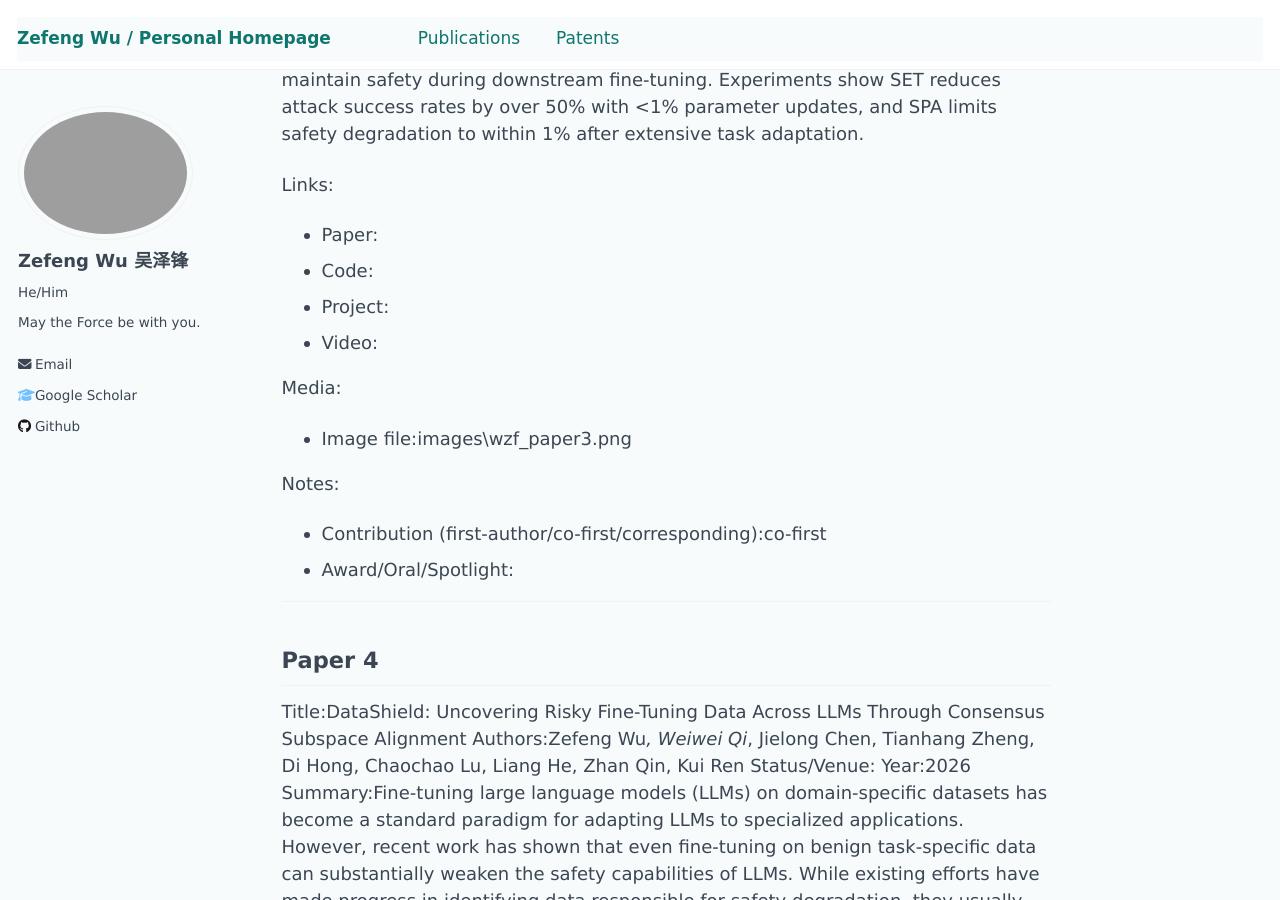
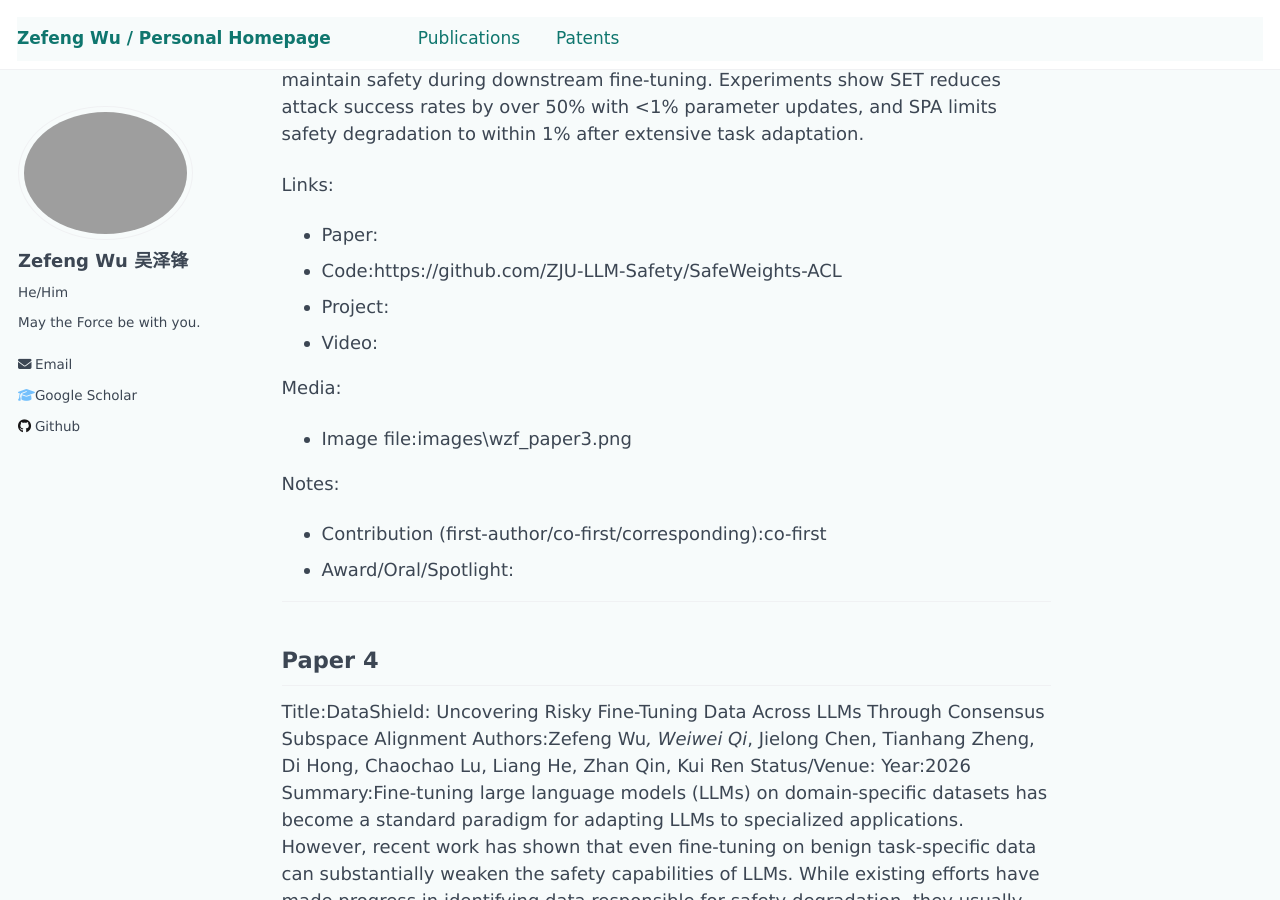
Before and after one commit to windansnowman/windansnowman.github.io, a Jekyll site: the page built from PUBLICATIONS_INPUT.md, in a window 1280 px wide and 900 px high, scrolled down 2543 px. Built offline with Jekyll 4.4.1, drawn with Linux system fonts in a browser that asks for light colours; our own code applies the rules of GitHub Pages for plain Markdown files.

Commit message:
Add code links for recent publications

```diff
--- a/PUBLICATIONS_INPUT.md
+++ b/PUBLICATIONS_INPUT.md
@@ -64,7 +64,7 @@ Summary:This paper introduces the Expected Safety Impact (ESI) framework to iden
 
 Links:
 - Paper:
-- Code:
+- Code:https://github.com/ZJU-LLM-Safety/SafeWeights-ACL
 - Project:
 - Video:
 
```
Also changed, not shown: _publications/2026-03-01-safety-critical-parameters-llm.md (+1 -0 lines), _publications/2026-04-01-datashield.md (+1 -0 lines).
